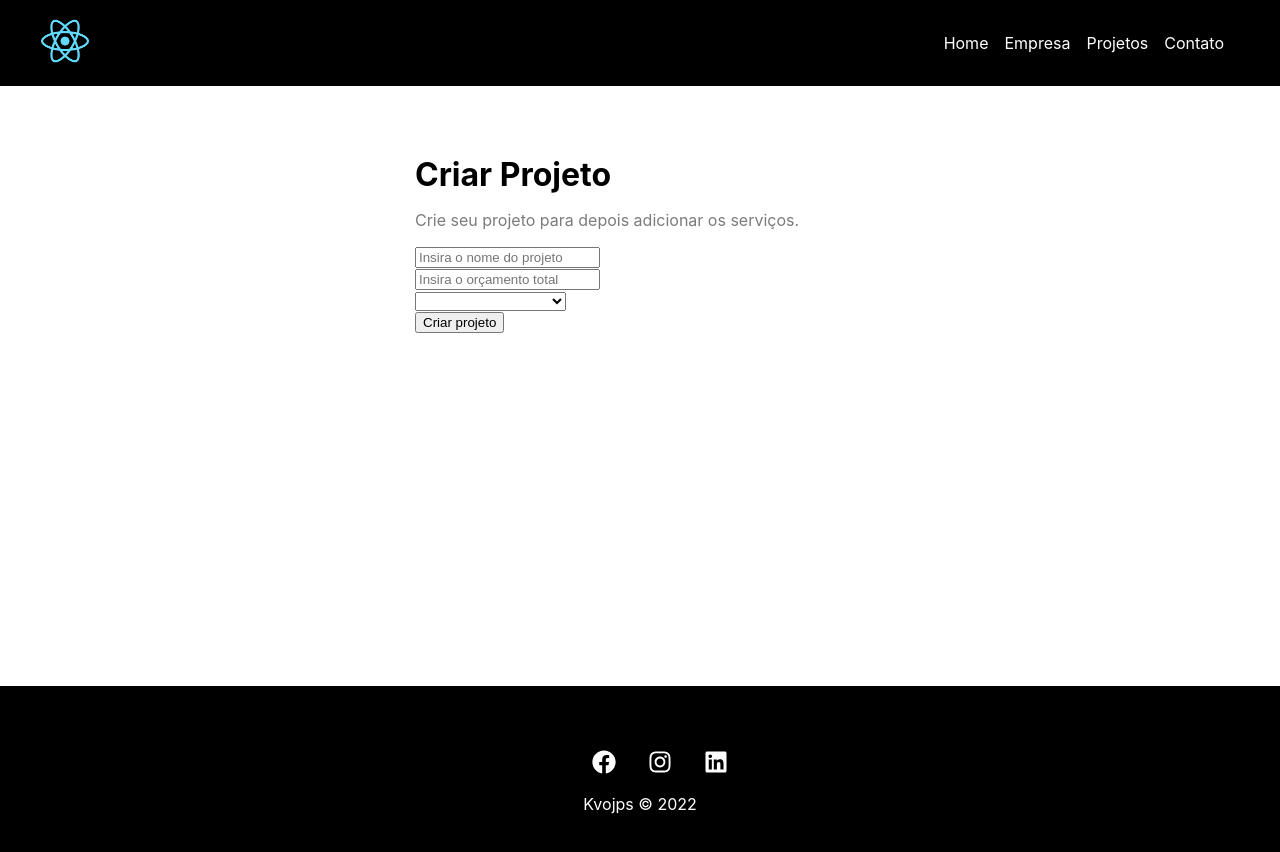
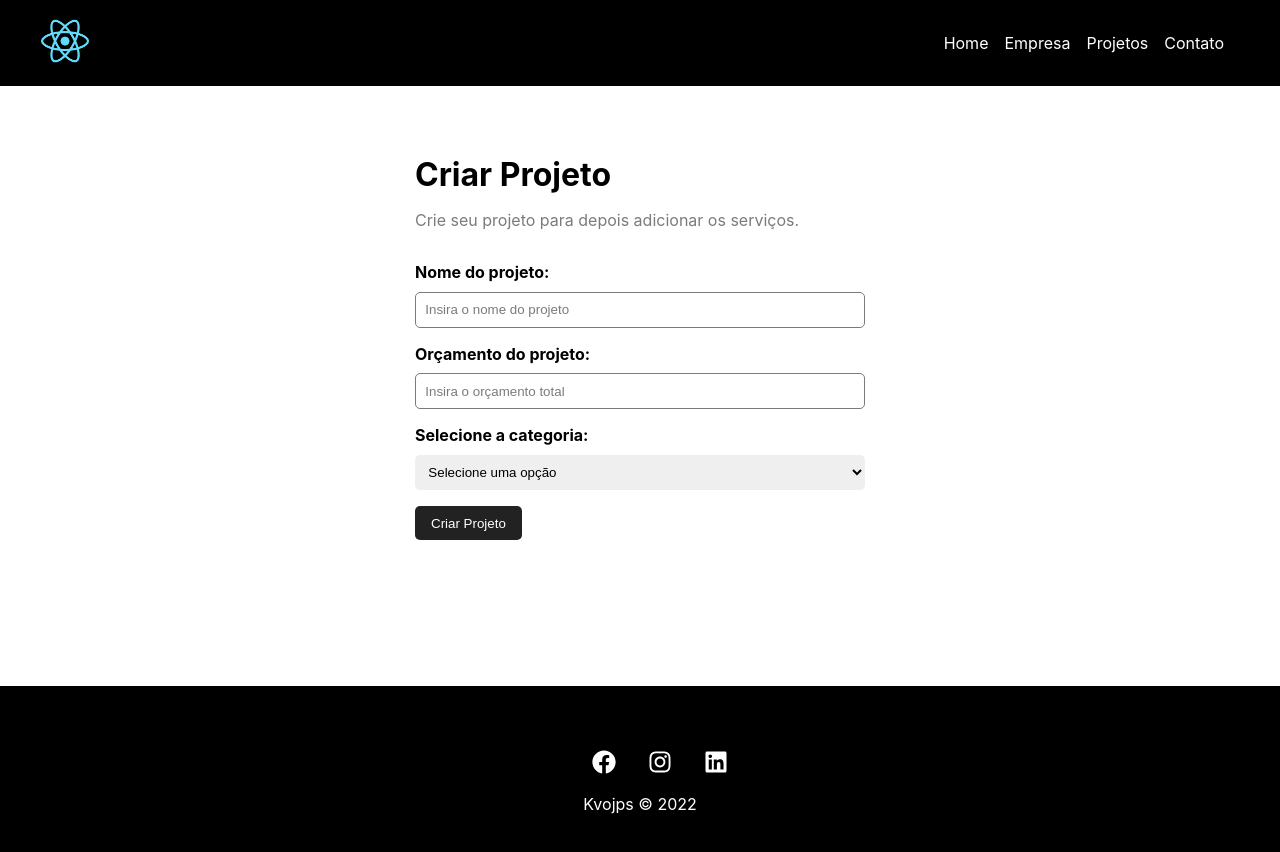
Before and after one commit to kvojps/gerenciador-projetos-react, a React (Create React App) app: page /newproject in a window 1280 px wide. Shown: the top 852 px of the page. Built offline with nearby package versions, Linux system fonts and the light colour scheme.

Commit message:
Criando componentes do formulário e melhorando o formulário criar projeto

```diff
--- /dev/null
+++ b/src/components/form/Input.js
@@ -0,0 +1,18 @@
+import styles from './assets/Input.module.css';
+
+function Input({type, text, name, placeholder, handleOnChange,value}) {
+    return (
+        <div className={styles.form_control}>
+            <label htmlFor={name}>{text}:</label>
+            <input
+                type={type}
+                name={name}
+                id={name}
+                placeholder={placeholder}
+                value={value}
+            />
+        </div>
+    )
+}
+
+export default Input
--- /dev/null
+++ b/src/components/form/Select.js
@@ -0,0 +1,14 @@
+import styles from './assets/Select.module.css';
+
+function Select({text, name, options, handleOnChange,value}) {
+    return (
+        <div className={styles.form_control}>
+            <label htmlFor={name}>{text}:</label>
+            <select name={name} id={name}>
+                <option>Selecione uma opção</option>
+            </select>
+        </div>
+    )
+}
+
+export default Select
--- /dev/null
+++ b/src/components/form/Submit.js
@@ -0,0 +1,11 @@
+import styles from './assets/Submit.module.css'
+
+function Submit({ text }) {
+    return (
+        <div>
+            <button className={styles.btn}> {text} </button>
+        </div>
+    )
+}
+
+export default Submit
--- /dev/null
+++ b/src/components/form/assets/Input.module.css
@@ -0,0 +1,20 @@
+.form_control {
+    display: flex;
+    flex-direction: column;
+    margin-bottom: 1em;
+}
+
+.form_control label {
+    margin-bottom: .6em;
+    font-weight: bold;
+}
+
+.form_control input {
+    padding: .7em;
+    border-radius: 5px;
+    border: solid 1px #7b7b7b;
+}
+
+.form_control ::placeholder {
+    color: #7b7b7b;
+}
--- /dev/null
+++ b/src/components/form/assets/Select.module.css
@@ -0,0 +1,16 @@
+.form_control {
+    display: flex;
+    flex-direction: column;
+    margin-bottom: 1em;
+}
+
+.form_control label {
+    margin-bottom: .6em;
+    font-weight: bold;
+}
+
+.form_control select {
+    padding: .7em;
+    border-radius: 5px;
+    border: none;
+}
--- /dev/null
+++ b/src/components/form/assets/Submit.module.css
@@ -0,0 +1,14 @@
+.btn {
+    background-color: #222;
+    color: #fff;
+    padding:0.7em 1.2em;
+    border-radius: 5px;
+    text-decoration: none;
+    transition: .5s;
+    cursor: pointer;
+    border:none;
+}
+
+.btn:hover {
+    color: #ffbb33;
+}
--- a/src/components/pages/NewProject.js
+++ b/src/components/pages/NewProject.js
@@ -6,7 +6,7 @@ function NewProject() {
         <div className={styles.newproject_container}>
             <h1>Criar Projeto</h1>
             <p>Crie seu projeto para depois adicionar os serviços.</p>
-            <ProjectForm/>
+            <ProjectForm btnText="Criar Projeto"/>
          </div>
     )
 }
--- a/src/components/project/ProjectForm.js
+++ b/src/components/project/ProjectForm.js
@@ -1,20 +1,25 @@
-function ProjectForm() {
+import styles from './assets/ProjectForm.module.css'
+import Input from '../form/Input'
+import Select from '../form/Select'
+import Submit from '../form/Submit'
+
+function ProjectForm({btnText}) {
     return (
-        <form action="">
-            <div>
-                <input type="text" placeholder="Insira o nome do projeto"/>
-            </div>
-            <div>
-                <input type="number" placeholder="Insira o orçamento total" />
-            </div>
-            <div>
-            <select name="category_id">
-                <option disabled>Selecione a categoria</option>
-            </select>
-            </div>
-            <div>
-                <input type="submit" value="Criar projeto" />
-            </div>
+        <form className={styles.form}>
+            <Input
+                type="text"
+                text="Nome do projeto"
+                name="name"
+                placeholder="Insira o nome do projeto"
+            />
+            <Input
+                type="number"
+                text="Orçamento do projeto"
+                name="budget"
+                placeholder="Insira o orçamento total"
+            />
+            <Select name="category_id" text="Selecione a categoria"/>
+            <Submit text={btnText}/>
         </form>
     )
 }
--- /dev/null
+++ b/src/components/project/assets/ProjectForm.module.css
@@ -0,0 +1,4 @@
+.form {
+    width: 100%;
+    margin: 2em 0;
+}
```
